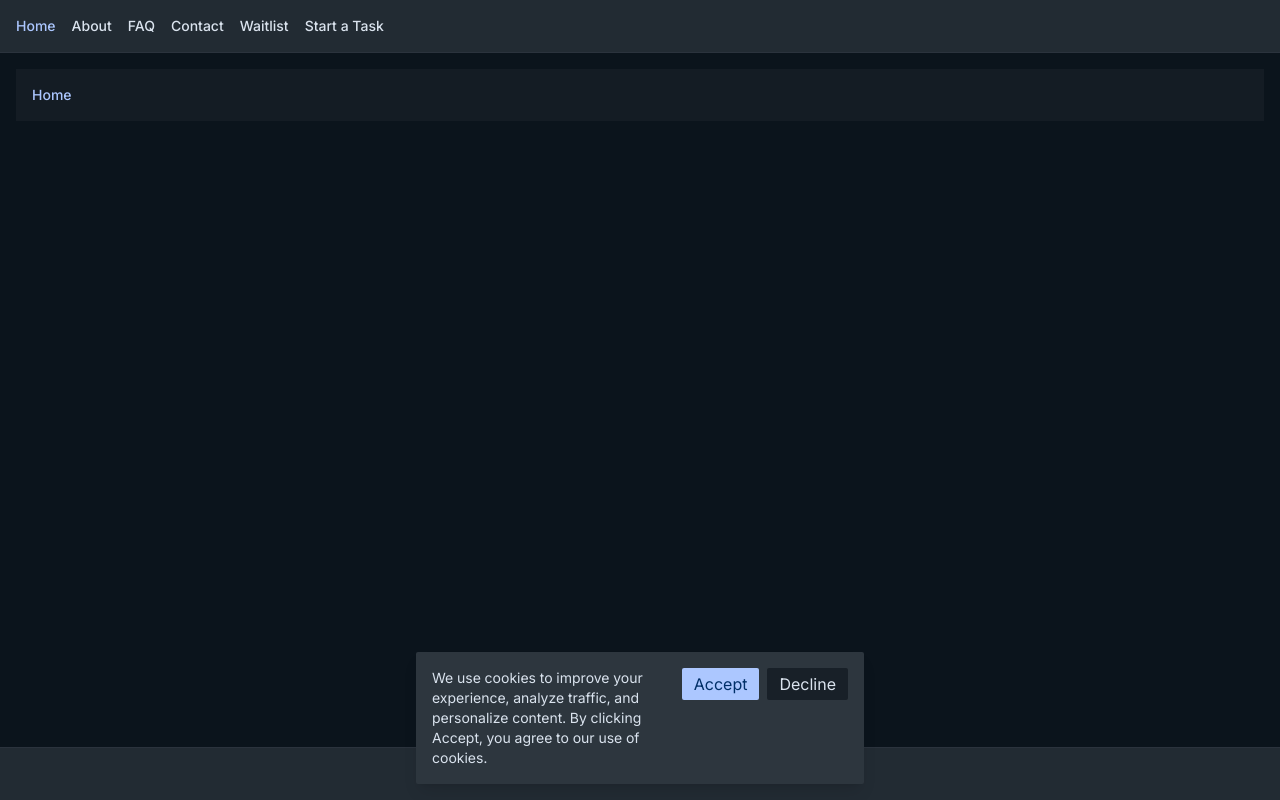
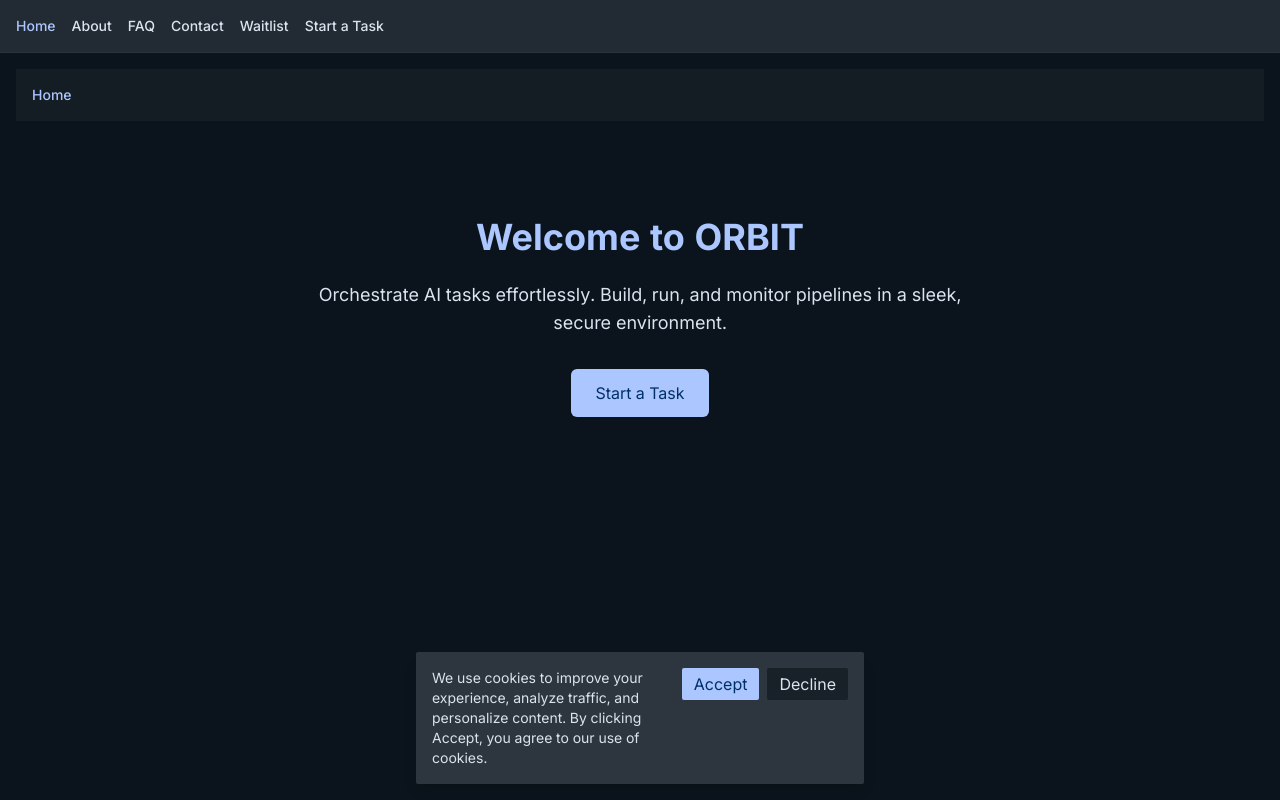
Before and after one commit to praneshwaran308-coder/ORBIT, a React (Vite) app in the folder frontend/: page / in a window 1280 px wide. Shown: the top 800 px of the page. Built offline with nearby package versions, Linux system fonts and the light colour scheme; no server answers.

Commit message:
Fix public route rendering

```diff
--- a/frontend/src/App.jsx
+++ b/frontend/src/App.jsx
@@ -23,14 +23,15 @@ function App() {
           <Route path="/history/*" element={<AppShell />} />
           <Route path="/settings/*" element={<AppShell />} />
           {/* Public pages */}
-          <Route path="/" element={<PublicLayout><HomePage /></PublicLayout>} />
-          <Route path="/about" element={<PublicLayout><AboutPage /></PublicLayout>} />
-          <Route path="/faq" element={<PublicLayout><FaqPage /></PublicLayout>} />
-          <Route path="/contact" element={<PublicLayout><ContactPage /></PublicLayout>} />
-          <Route path="/waitlist" element={<PublicLayout><WaitlistPage /></PublicLayout>} />
-          <Route path="/thank-you" element={<PublicLayout><ThankYouPage /></PublicLayout>} />
-          {/* Catch‑all 404 */}
-          <Route path="*" element={<PublicLayout><NotFound /></PublicLayout>} />
+          <Route element={<PublicLayout />}>
+            <Route index element={<HomePage />} />
+            <Route path="about" element={<AboutPage />} />
+            <Route path="faq" element={<FaqPage />} />
+            <Route path="contact" element={<ContactPage />} />
+            <Route path="waitlist" element={<WaitlistPage />} />
+            <Route path="thank-you" element={<ThankYouPage />} />
+            <Route path="*" element={<NotFound />} />
+          </Route>
         </Routes>
       </BrowserRouter>
     </ExecutionProvider>
```
